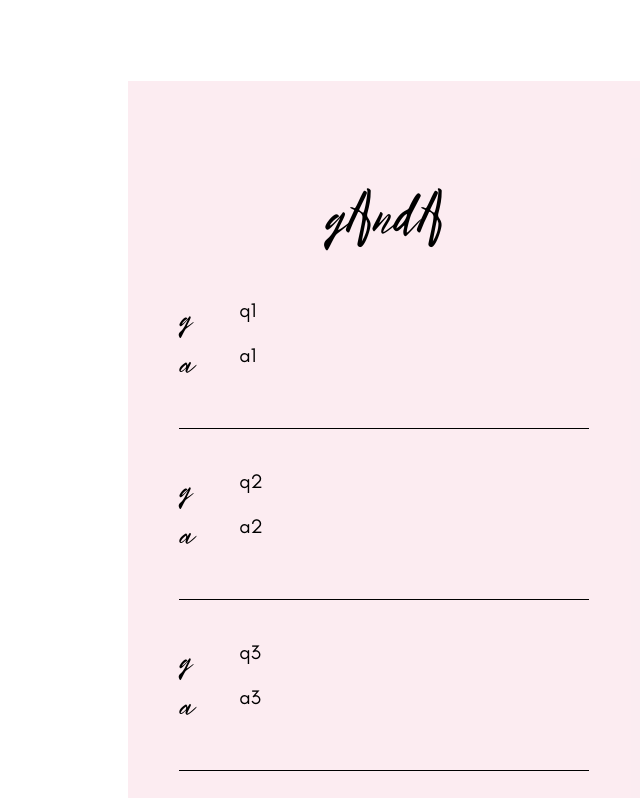
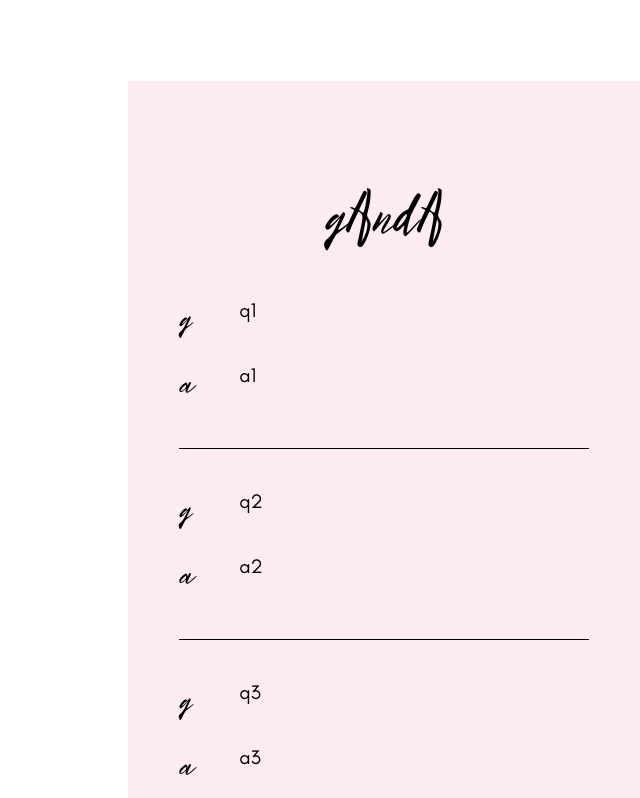
Before and after one commit to anisha-piotr-wedding/anisha-piotr-wedding.github.io, a React (Create React App) app: page / in a window 1280 px wide. Shown: the part 2383-3181 px from the top of the page, without its empty margins (640-1280 px from the left). Built offline with nearby package versions, Linux system fonts and the light colour scheme; what i18next-markdown-jsx-plugin, i18next-xhr-backend would draw is missing.

Commit message:
[source] mobile fixes

```diff
--- a/src/components/QandA.tsx
+++ b/src/components/QandA.tsx
@@ -17,6 +17,10 @@ const QandAStyles = styled.div<{ isWindows: boolean }>`
     font-size: 56px;
     text-align: center;
     font-family: BrightSunshine;
+  }
+
+  .question {
+    padding-bottom: 1em;
   }
 
   .question,
--- a/src/components/Schedule.tsx
+++ b/src/components/Schedule.tsx
@@ -102,11 +102,12 @@ const ScheduleStyles = styled.div<{ isWindows: boolean }>`
 
     .capacity {
       align-items: flex-start !important;
-      padding-bottom: 3em;
+      padding-bottom: 1em;
     }
 
     #ring {
-      display: none;
+      width: 100px;
+      height: 100px;
     }
   }
 `;
```
